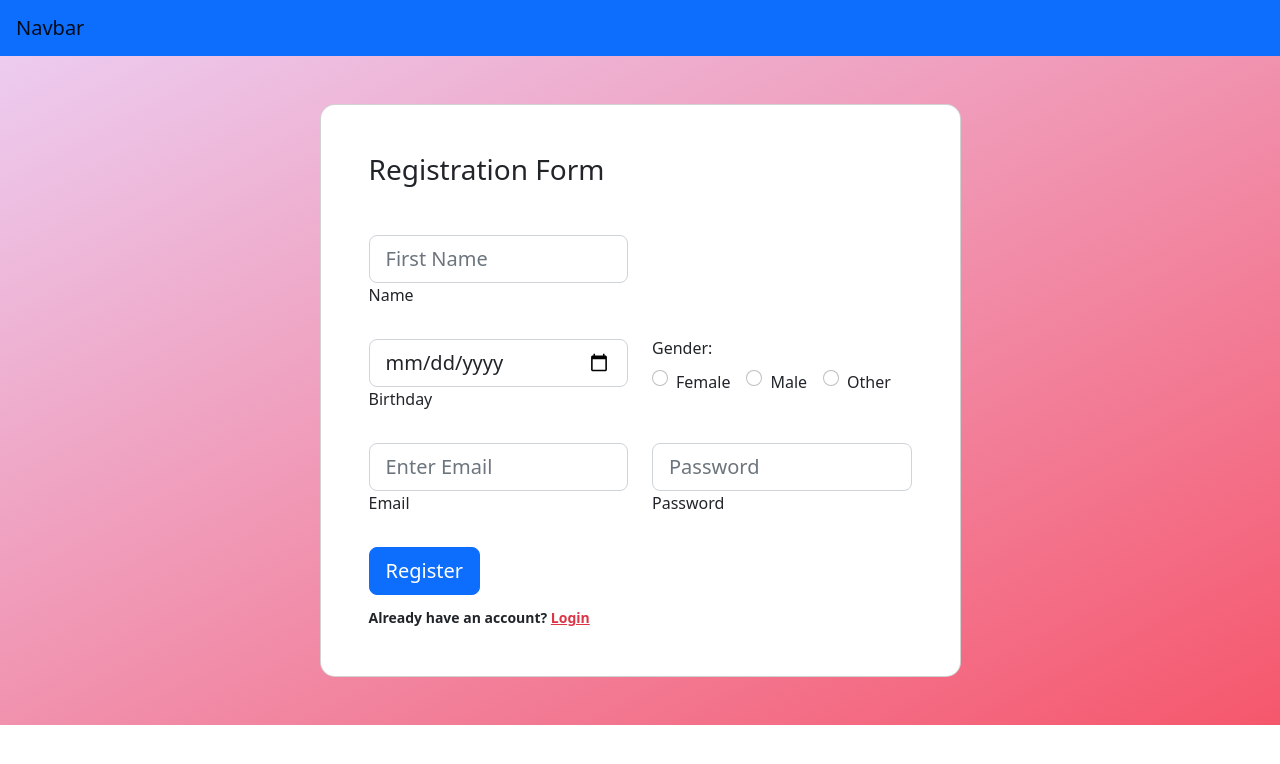
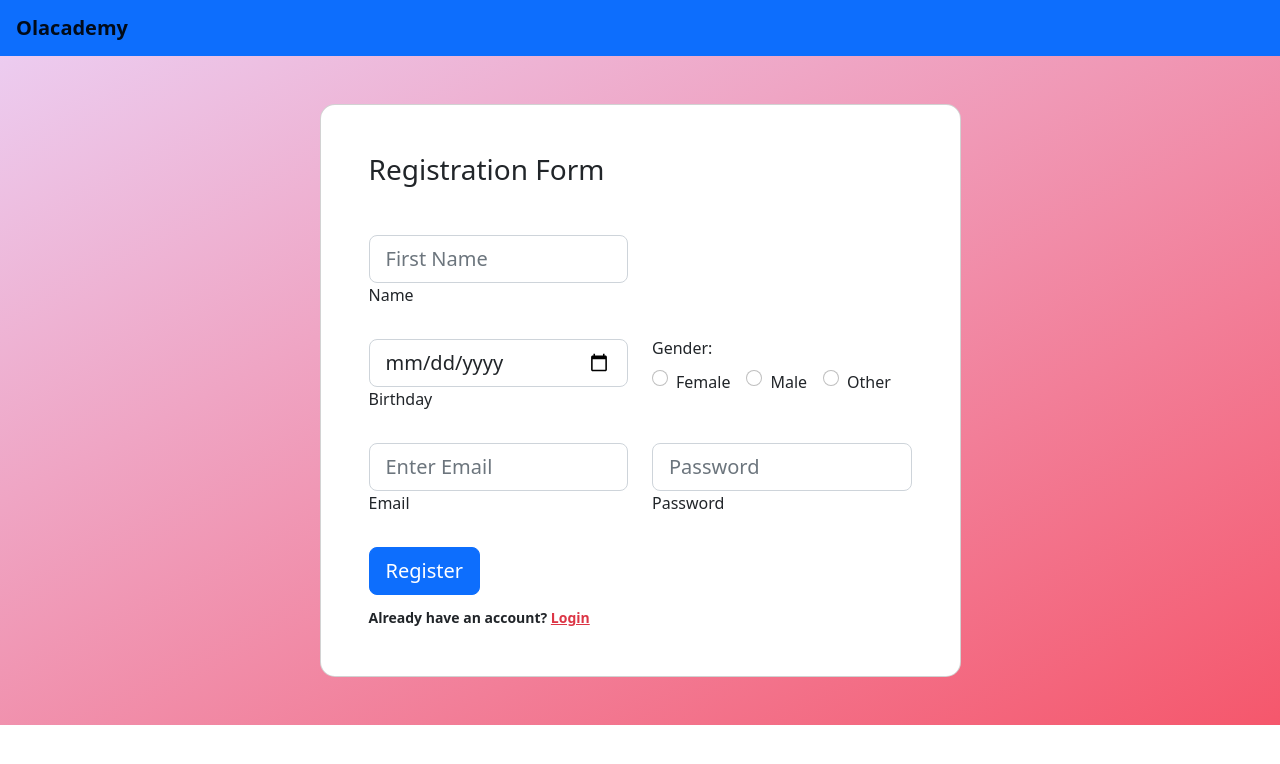
Before and after one commit to Dharmil4602/olcademy-project, a React (Create React App) app: page / in a window 1280 px wide. Shown: the top 764 px of the page. Built offline with nearby package versions, Linux system fonts and the light colour scheme.

Commit message:
Changed navbar title

```diff
--- a/src/components/Navbar.js
+++ b/src/components/Navbar.js
@@ -6,8 +6,8 @@ function Navbar() {
   return (
     <>
       <nav className="navbar navbar-expand-lg navbar-light bg-primary px-3">
-        <NavLink className="navbar-brand" to="/">
-          Navbar
+        <NavLink className="navbar-brand font-bold" to="/">
+          Olacademy
         </NavLink>
         <button
           className="navbar-toggler"
```
